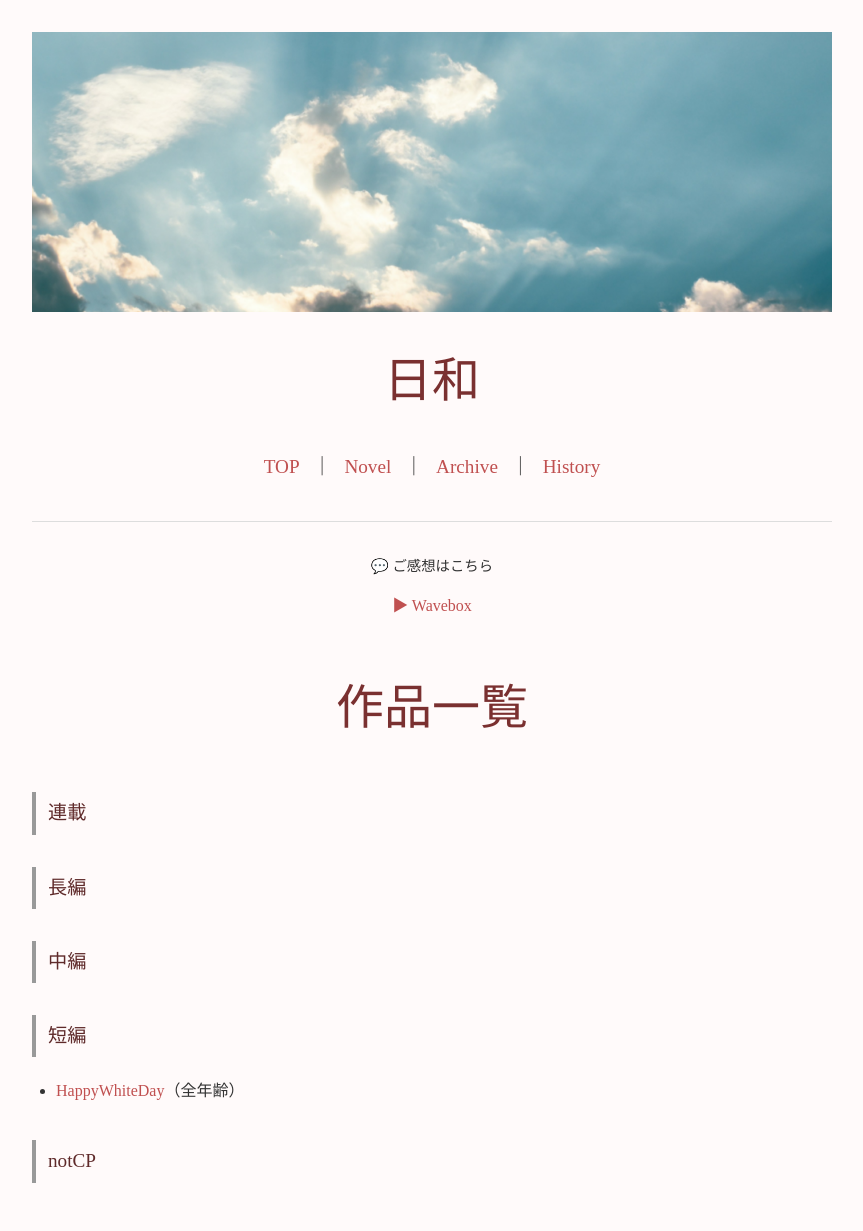
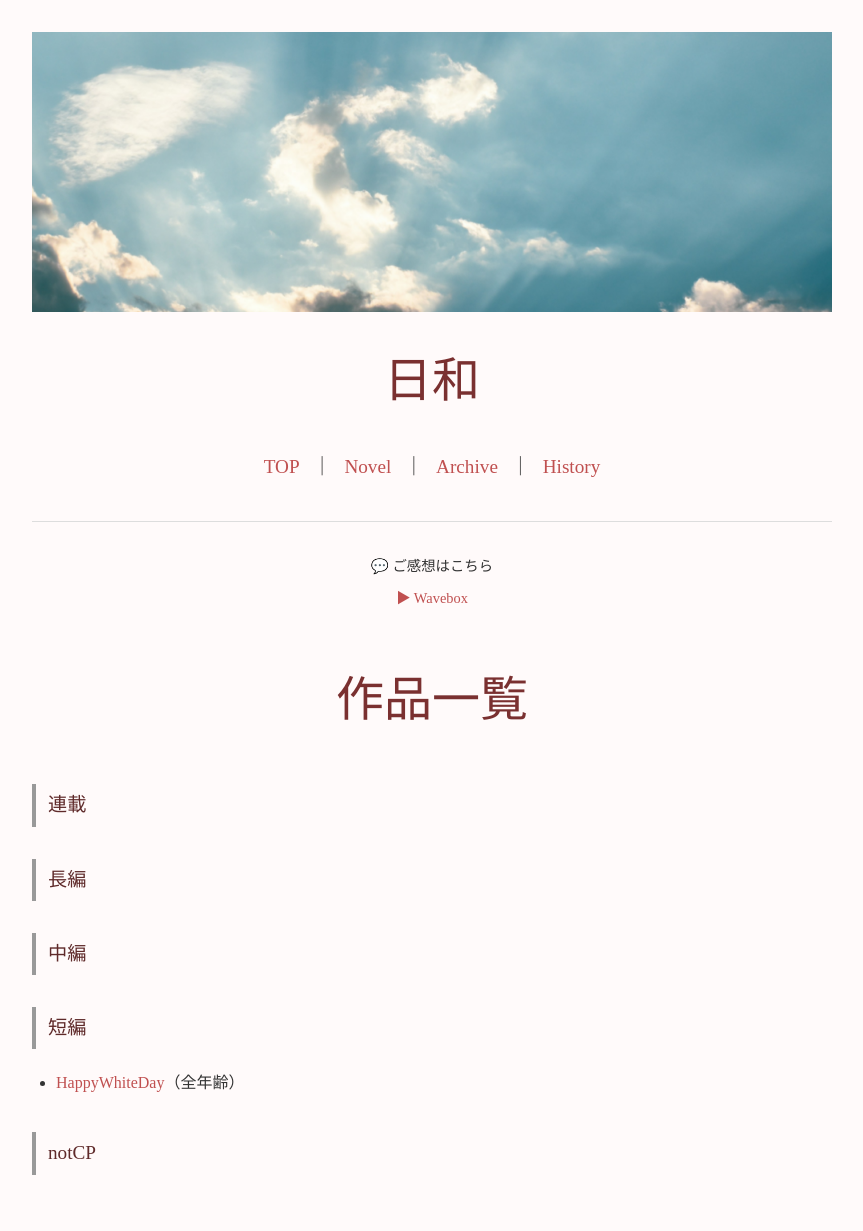
Before and after one commit to fjst160/lemon160, a Jekyll site: the page built from novels.md, in a window 1280 px wide. Shown: the whole page, without its empty margins (208-1071 px from the left). Built offline with Jekyll 4.4.1, drawn with Linux system fonts in a browser that asks for light colours.

Commit message:
Update style.css

```diff
--- a/assets/style.css
+++ b/assets/style.css
@@ -196,7 +196,10 @@ a:hover{
 .wavebox-message{
     font-size: 0.9rem;
     line-height: 1.8;
-    margin-bottom: 0.5rem;
+}
+
+.wavebox-link{
+    font-size: 0.9rem;
 }
 
 /* ========================================
```
